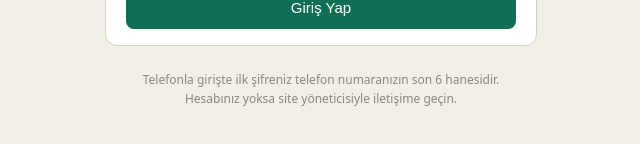
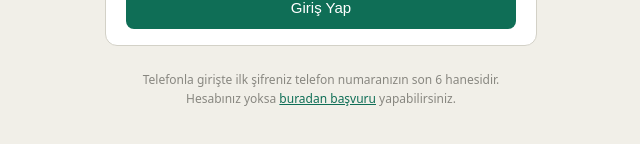
Before and after one commit to akbukcamkorusitesi/yazlik-pwa, a React (Vite) app: page /yazlik-pwa/giris in a window 1280 px wide. Shown: the part 534-678 px from the top of the page, without its empty margins (319-959 px from the left). Built offline with nearby package versions, Linux system fonts and the light colour scheme; no server answers.

Commit message:
Add files via upload

```diff
--- a/src/pages/GirisPage.jsx
+++ b/src/pages/GirisPage.jsx
@@ -1,4 +1,5 @@
 import { useState } from 'react'
+import { Link } from 'react-router-dom'
 import { useAuth } from '../hooks/useAuth'
 
 function girdiyiEmaileCevir(girdi) {
@@ -73,7 +74,7 @@ export default function GirisPage() {
 
       <p style={{ textAlign: 'center', color: 'var(--metin3)', fontSize: 12, marginTop: '1.5rem' }}>
         Telefonla girişte ilk şifreniz telefon numaranızın son 6 hanesidir.<br/>
-        Hesabınız yoksa site yöneticisiyle iletişime geçin.
+        Hesabınız yoksa <Link to="/kayit-ol" style={{ color: 'var(--yesil)', fontWeight: 500 }}>buradan başvuru</Link> yapabilirsiniz.
       </p>
     </div>
   )
```
